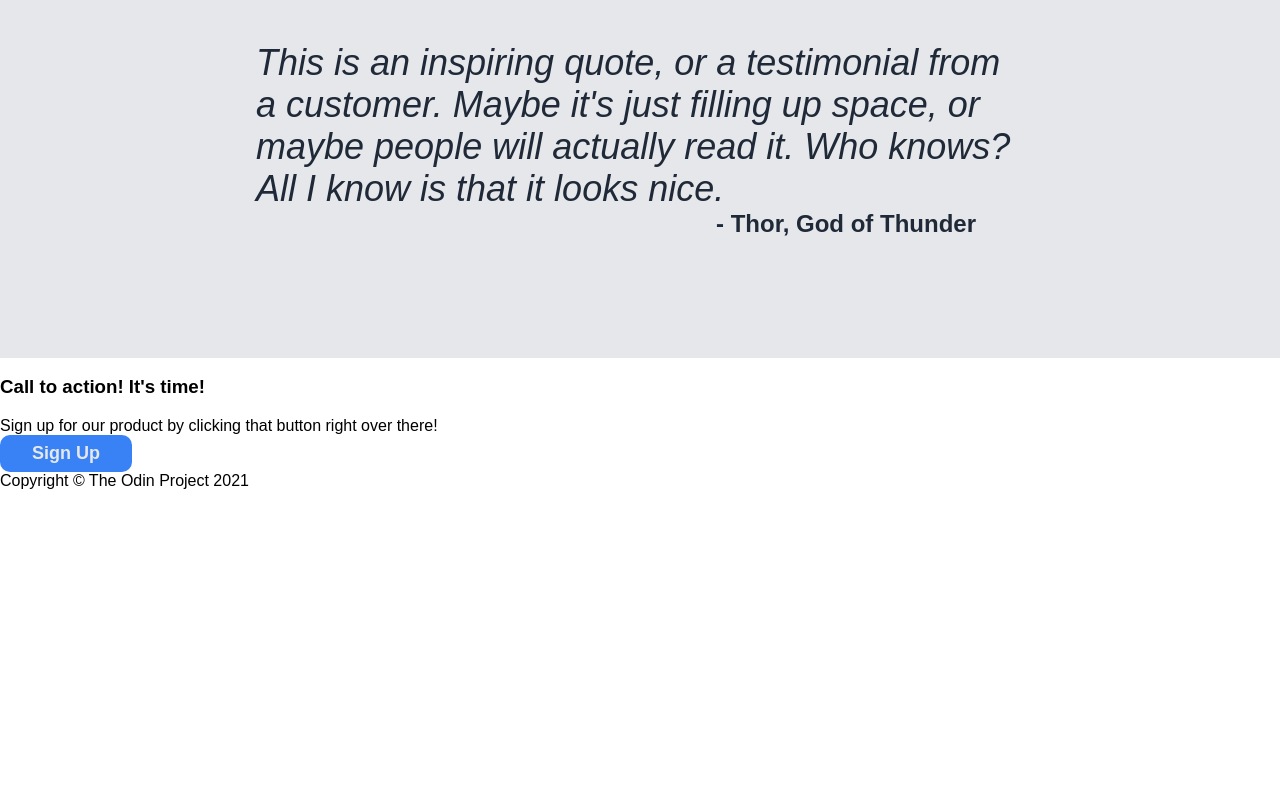
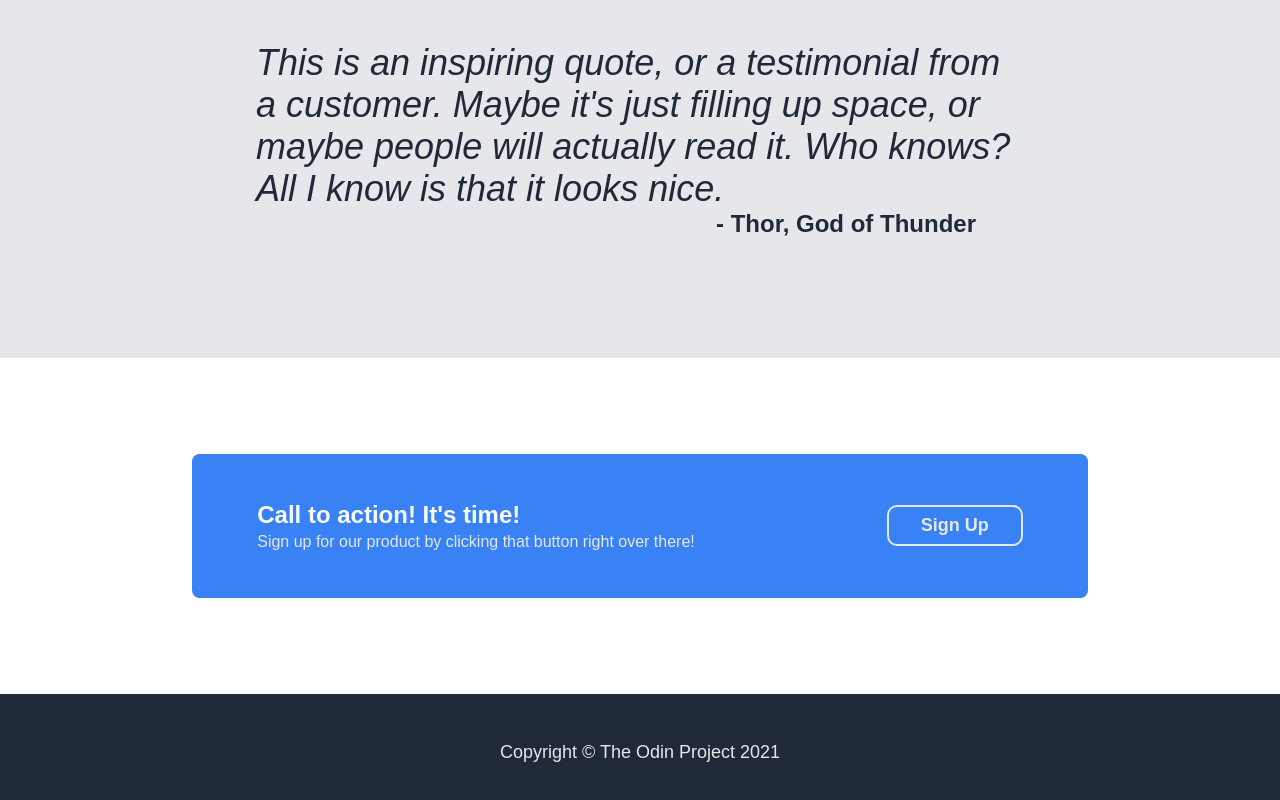
Before and after one commit to nextguardiola/odin-landing-page, a plain HTML site: page index.html in a window 1280 px wide. Shown: the part 1160-1960 px from the top of the page. Before the commit the page ends 1650 px from the top, so only its background shows below. Drawn offline with Linux system fonts and the light colour scheme.

Commit message:
Finished styling for Footer

```diff
--- a/css/styles.css
+++ b/css/styles.css
@@ -58,6 +58,7 @@ HERO
 .header a, .content p {
     color: #E5E7EB;
     font-size: 1.125rem;
+    font-weight: 100;
 }
 
 .content h1 {
@@ -177,3 +178,54 @@ QUOTE
     font-size: 1.5rem;
     font-weight: 700;
 }
+
+/*************************
+CALL TO ACTION
+*************************/
+.call-to-action {
+    display: flex;
+    align-items: center;
+    justify-content: center;
+    margin: 6rem 0;
+}
+
+.modal {
+    background-color: #3882F6;
+    border-radius: 7.5px;
+    display: flex;
+    width: 70%;
+    height: 9rem;
+    align-items: center;
+    justify-content: center;
+    gap: 12rem;
+}
+
+.modal h3 {
+    color: #F9FAF8;
+    font-size: 1.5rem;
+    margin: 0;
+    margin-bottom: 0.25rem;
+}
+
+.modal div {
+    color: #E5E7EB;
+    font-weight: 100;
+    font-size: 1rem;
+}
+
+.modal button {
+    border: 2px solid #E5E7EB;
+}
+
+/*************************
+FOOTER
+*************************/
+.footer {
+    background-color: #1F2937;
+    color: #E5E7EB;
+    display: flex;
+    align-items: center;
+    justify-content: center;
+    padding: 3rem 0;
+    font-size: 1.125rem;
+}
```
Also changed, not shown: 1 other file.
